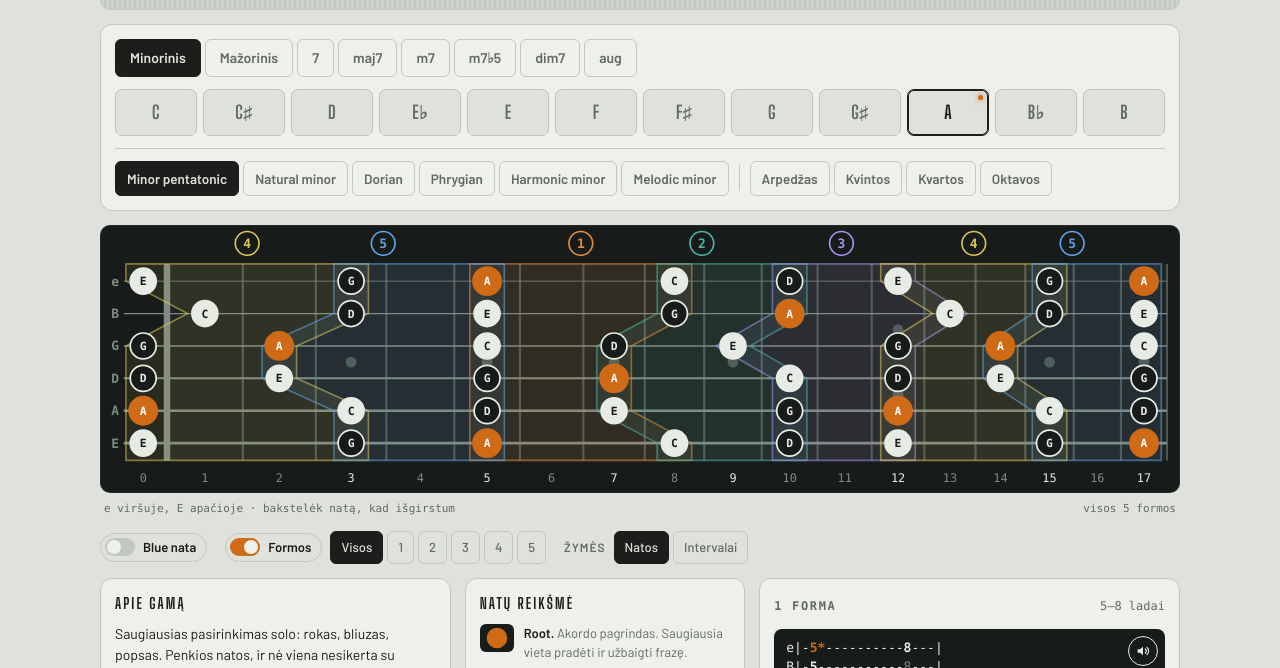
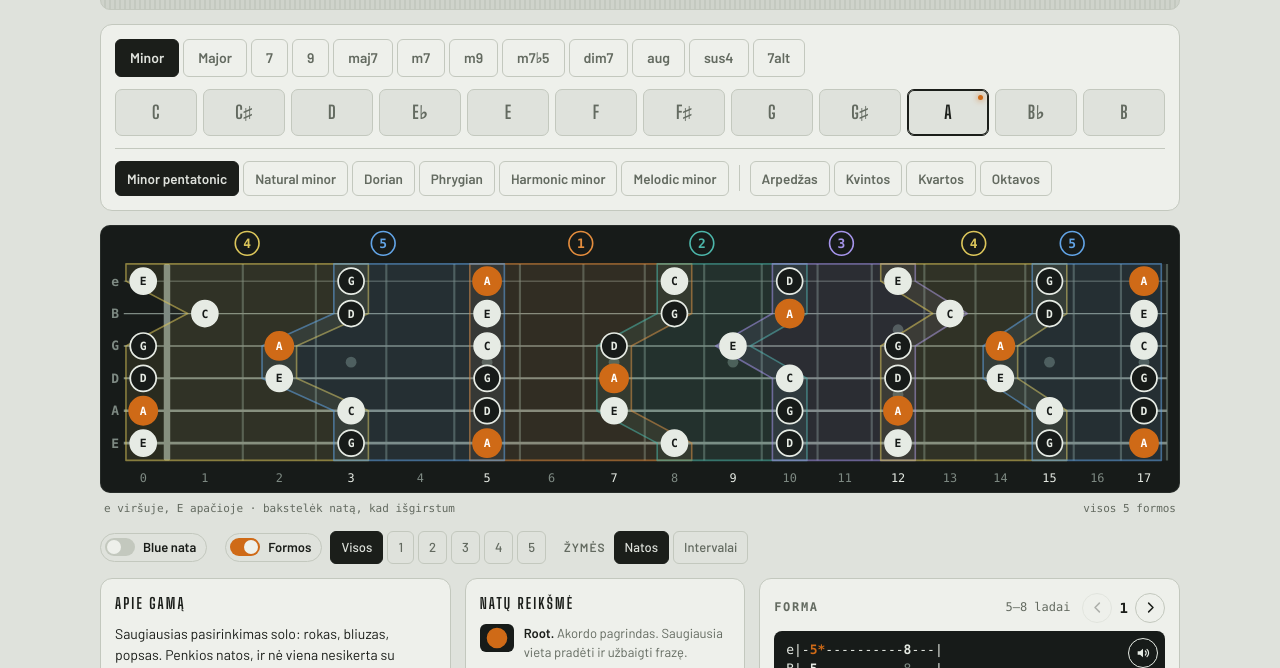
Before and after one commit to zydrunas-str/Solo, a plain HTML site: page index.html in a window 1280 px wide. Shown: the part 89-757 px from the top of the page. Drawn offline with Linux system fonts and the light colour scheme; a web font is replaced by a local one.

Commit message:
9, m9, sus4, 7alt ir Altered; formos akytė ir ‹ ›; Minor/Major
- nauji akordų tipai 9, m9, sus4, 7alt (grojamas kaip 7♯9) ir Altered gama
- akordo natos gamoje rodomos akordo vardu (pvz. 9, ♯9)
- akordų tipai: Minor, Major vietoj Minorinis, Mažorinis
- formos lange akytė (aktyvi, kai rodomos visos formos) ir ‹ › formoms perjungti
- pirštų skaičiavimas su daliniu barre (x-12-11-12-12-12), be grifų su kryžiuojamais pirštais
- jei formos ladų ribose akordo nėra, rodoma artimiausia pozicija

Co-Authored-By: Claude Opus 5.5 <noreply@anthropic.com>
Claude-Session: https://claude.ai/code/session_014j4G36mWAbvnjwZAx42Axy

```diff
--- a/index.html
+++ b/index.html
@@ -195,6 +195,8 @@ h1{font-family:var(--font-display);font-weight:800;font-size:30px;letter-spacing
 .sw{width:34px;height:28px;border-radius:6px;background:var(--screen);display:block}
 .tabhead{display:flex;align-items:center;gap:8px;flex-wrap:wrap;min-height:28px}
 .tabhead .label{margin-right:auto}
+.tabhead .label + .rng{margin-left:-2px}
+.tabhead .rng{margin-right:4px}
 .tabhead span{font-family:var(--font-mono);font-size:12px;color:var(--muted)}
 pre.tab{margin:0;background:var(--screen);color:var(--screen-ink);border-radius:8px;padding:12px 14px;font:500 14px/1.45 var(--font-mono);overflow-x:auto}
 pre.tab .t-root{color:var(--accent);font-weight:600}
@@ -302,9 +304,10 @@ pre.tab .t-name{color:var(--screen-dim)}
     <section class="card">
       <div class="tabs">
         <div class="tbox">
-          <div class="tabhead"><span class="label" id="tabTitle">1 forma</span><span id="tabRange"></span></div>
+          <div class="tabhead"><span class="label" id="tabTitle">Forma</span><span class="rng" id="tabRange"></span><span class="posnav" role="group" aria-label="Forma"><button id="formPrev" aria-label="Ankstesnė forma"><svg viewBox="0 0 24 24" aria-hidden="true"><path d="M15 5l-7 7 7 7"/></svg></button><b id="formN">1</b><button id="formNext" aria-label="Kita forma"><svg viewBox="0 0 24 24" aria-hidden="true"><path d="M9 5l7 7-7 7"/></svg></button></span></div>
           <div class="tabwrap">
             <pre class="tab" id="tab"></pre>
+            <button class="eye" id="formEye" aria-pressed="false" aria-label="Rodyti visas formas" title="Rodyti visas formas"><svg viewBox="0 0 24 24" aria-hidden="true"><path d="M2 12s3.6-6.5 10-6.5S22 12 22 12s-3.6 6.5-10 6.5S2 12 2 12z"/><circle cx="12" cy="12" r="3"/></svg></button>
             <button class="play" id="playForm" data-lab="Groti formą" aria-label="Groti formą" title="Groti formą"><svg class="i-play" viewBox="0 0 24 24" aria-hidden="true"><path class="spk" d="M4 9.5h3.5L12 5.5v13l-4.5-4H4z"/><path class="wave" d="M15.5 9a4 4 0 0 1 0 6M18 6.5a7.5 7.5 0 0 1 0 11"/></svg><svg class="i-stop" viewBox="0 0 24 24" aria-hidden="true"><rect x="7" y="7" width="10" height="10" rx="1.5"/></svg></button>
           </div>
         </div>
@@ -338,14 +341,19 @@ const FLAT  = ["C","D♭","D","E♭","E","F","G♭","G","A♭","A","B♭","B"];
 const FLAT_KEYS = { maj: new Set([1,3,5,8,10]), min: new Set([0,2,3,5,7,10]) };
 /* Chord types. fam: which key signature spells the root (minor-like or major-like); tones: [interval, label, letter degree]. */
 const CH = {
-  min:  { btn: "Minorinis", suf: "m",    fam: "min", tones: [[0,"R"],[3,"♭3"],[7,"5"]] },
-  maj:  { btn: "Mažorinis", suf: "",     fam: "maj", tones: [[0,"R"],[4,"3"],[7,"5"]] },
+  min:  { btn: "Minor",     suf: "m",    fam: "min", tones: [[0,"R"],[3,"♭3"],[7,"5"]] },
+  maj:  { btn: "Major",     suf: "",     fam: "maj", tones: [[0,"R"],[4,"3"],[7,"5"]] },
   dom7: { btn: "7",         suf: "7",    fam: "maj", tones: [[0,"R"],[4,"3"],[7,"5"],[10,"♭7"]] },
+  dom9: { btn: "9",         suf: "9",    fam: "maj", tones: [[0,"R"],[4,"3"],[7,"5"],[10,"♭7"],[2,"9"]] },
   maj7: { btn: "maj7",      suf: "maj7", fam: "maj", tones: [[0,"R"],[4,"3"],[7,"5"],[11,"7"]] },
   m7:   { btn: "m7",        suf: "m7",   fam: "min", tones: [[0,"R"],[3,"♭3"],[7,"5"],[10,"♭7"]] },
+  m9:   { btn: "m9",        suf: "m9",   fam: "min", tones: [[0,"R"],[3,"♭3"],[7,"5"],[10,"♭7"],[2,"9"]] },
   m7b5: { btn: "m7♭5",      suf: "m7♭5", fam: "min", tones: [[0,"R"],[3,"♭3"],[6,"♭5"],[10,"♭7"]] },
   dim7: { btn: "dim7",      suf: "dim7", fam: "min", tones: [[0,"R"],[3,"♭3"],[6,"♭5"],[9,"𝄫7",6]] },
-  aug:  { btn: "aug",       suf: "aug",  fam: "maj", tones: [[0,"R"],[4,"3"],[8,"♯5"]] }
+  aug:  { btn: "aug",       suf: "aug",  fam: "maj", tones: [[0,"R"],[4,"3"],[8,"♯5"]] },
+  sus4: { btn: "sus4",      suf: "sus4", fam: "maj", tones: [[0,"R"],[5,"4"],[7,"5"]] },
+  /* 7alt is voiced as 7♯9; the ♯9 is spelled like a ♭3 (A7♯9: C, not B♯), the way guitarists read it */
+  alt:  { btn: "7alt",      suf: "7alt", fam: "maj", tones: [[0,"R"],[4,"3"],[10,"♭7"],[3,"♯9",3]] }
 };
 const fam = q => CH[q] ? CH[q].fam : q;
 const spellArr = (pc, q) => FLAT_KEYS[fam(q)].has(pc) ? FLAT : SHARP;
@@ -372,7 +380,14 @@ const SETS = {
     deg: [[0,"R"],[3,"♭3"],[5,"4"],[7,"5"],[10,"♭7"]], blue: [6, "♭5"], ch: [],
     ctx: { dom7: { ch: [3], about: "Bliuzo garsas: minorinė pentatonika ant mažorinio septakordo. Rokas ir bliuzas be jos neapsieina.",
       cmp: "♭3 kertasi su akordo 3, todėl jos nelaikykite: stumkite (bend) arba slyskite į 3.",
-      chTxt: "ji kertasi su akordo 3. Būtent ši trintis ir yra bliuzas." } },
+      chTxt: "ji kertasi su akordo 3. Būtent ši trintis ir yra bliuzas." },
+      dom9: { ch: [3], about: "Bliuzo garsas ant 9 akordo: funk ir bliuzo klasika.",
+      cmp: "♭3 kertasi su akordo 3, todėl jos nelaikykite: stumkite (bend) arba slyskite į 3.",
+      chTxt: "ji kertasi su akordo 3. Būtent ši trintis ir yra bliuzas." },
+      sus4: { about: "Ant sus4 skamba švariai: tercijos nėra nei akorde, nei gamoje, o R, 4, 5 ir ♭7 tinka visos.",
+      cmp: "Natos tos pačios, tik akordo natos dabar R, 4 ir 5." },
+      alt: { about: "Hendrix akordas: 7♯9. ♯9 yra ta pati nata kaip pentatonikos ♭3, todėl minorinė pentatonika ant jo skamba natūraliai.",
+      cmp: "Natos tos pačios, tik ♭3 dabar yra akordo ♯9." } },
     about: "Saugiausias pasirinkimas solo: rokas, bliuzas, popsas. Penkios natos, ir nė viena nesikerta su akordu.",
     cmp: "Natural minor be 2 ir ♭6.",
     same: { iv: 3, q: "maj", word: "major pentatonic", n: 5 } },
@@ -429,7 +444,9 @@ const SETS = {
     chTxt: "skiria Mixolydian nuo Major. Su ja mažoras skamba bliuziškai.",
     same: { iv: 5, q: "maj", word: "Major", n: 7 },
     also: { iv: 0, q: "maj", suf: "7", txt: () => "Ant dominantinio septakordo tai pagrindinė gama." },
-    ctx: { dom7: { also: null, about: "Pagrindinė gama ant 7 akordo: rokas, bliuzas, funk, kantri." } } },
+    ctx: { dom7: { also: null, about: "Pagrindinė gama ant 7 akordo: rokas, bliuzas, funk, kantri." },
+      dom9: { also: null, about: "Pagrindinė gama ant 9 akordo: funk, soul, bliuzas." },
+      sus4: { also: null, about: "Dažniausia gama ant sus4. 3 kertasi su akordo 4, todėl ja tik praeikite arba palaukite, kol akordas išsispręs į mažorą." } } },
   lyddom: { q: "dom7", kind: "scale", btn: "Lydian dominant", name: "Lydian dominant",
     deg: [[0,"R"],[2,"2"],[4,"3"],[6,"♯4"],[7,"5"],[9,"6"],[10,"♭7"]], ch: [6],
     about: "Mixolydian su ♯4: šviesus, kiek „kosminis“ skambesys. Džiazas, fusion, kino muzika.",
@@ -456,6 +473,12 @@ const SETS = {
     deg: [[0,"R"],[2,"2"],[4,"3"],[6,"♯4"],[8,"♯5"],[10,"♭7"]], ch: [],
     about: "Simetrinė gama vien iš tonų: sapniška, neapibrėžta. Formos kartojasi kas 2 ladus.",
     cmp: "6 natos, visi tarpai po toną, todėl nėra nei kvartos, nei kvintos." },
+  alt: { q: "alt", kind: "scale", btn: "Altered", name: "altered",
+    deg: [[0,"R"],[1,"♭9",2],[3,"♯9",3],[4,"3"],[6,"♭5",5],[8,"♯5",6],[10,"♭7"]], ch: [1, 6, 8],
+    about: "Džiazo gama dominantei, kuri veda į toniką: visos įtemptos natos (♭9, ♯9, ♭5, ♯5). Skamba „išorėje“ ir stipriai traukia į kitą akordą.",
+    cmp: "R, 3 ir ♭7 iš akordo, o 5 ir 9 abiem pusėm pakeistos pustoniu.",
+    chTxt: "jos daro gamą įtemptą. Užbaikite frazę kitame akorde, ne ant jų.",
+    same: { iv: 1, q: "min", word: "melodic minor", n: 7 } },
   arp: { q: "*", kind: "arp", btn: "Arpedžas", name: "arpedžas",
     about: "Tik akordo natos. Grokite jas, kai akordas keičiasi: tada solo seka ne tik tonaciją, bet ir patį akordą." },
   p5: { q: "*", kind: "pair", btn: "Kvintos", name: "kvintos", iv: 7, lab: "5", deg: 5, pairs: [[5,4],[4,3],[3,2],[2,1],[1,0]],
@@ -467,8 +490,9 @@ const SETS = {
 };
 const ORDER = {
   min: ["mpent", "aeo", "dor", "phr", "harm", "mel"], maj: ["Mpent", "ion", "lyd", "mix"],
-  dom7: ["mix", "mpent", "Mpent", "lyddom"], maj7: ["ion", "lyd", "Mpent"], m7: ["dor", "aeo", "phr", "mpent"],
-  m7b5: ["loc", "loc2"], dim7: ["dimwh"], aug: ["wt"],
+  dom7: ["mix", "mpent", "Mpent", "lyddom"], dom9: ["mix", "Mpent", "mpent", "lyddom"],
+  maj7: ["ion", "lyd", "Mpent"], m7: ["dor", "aeo", "phr", "mpent"], m9: ["dor", "aeo", "mpent"],
+  m7b5: ["loc", "loc2"], dim7: ["dimwh"], aug: ["wt"], sus4: ["mix", "mpent", "ion"], alt: ["alt", "mpent"],
   iv: ["arp", "p5", "p4", "p8"]
 };
 const QMAP = { mpent: "Mpent", Mpent: "mpent", aeo: "ion", ion: "aeo" };
@@ -503,10 +527,12 @@ const chOf = st => st.ch.filter(i => !chordIvs().includes(i));
 function degMap() {
   const st = SET(), r = S.root, m = new Map();
   const add = (iv, l, c, d) => m.set(mod(iv), { l, c, name: nameAt(r, S.q, iv, d || degNum(l)) });
-  const T = chordIvs();
+  const T = chordIvs(), CT = new Map(CH[S.q].tones.map(([i, l, d]) => [i, [l, d]]));
   if (st.kind === "scale") {
-    for (const [iv, l, d] of st.deg)
-      add(iv, l, iv === 0 ? "root" : T.includes(iv) ? "strong" : st.ch.includes(iv) ? "char" : "weak", d);
+    for (const [iv, l, d] of st.deg) {
+      const ct = CT.get(iv);
+      add(iv, ct ? ct[0] : l, iv === 0 ? "root" : ct ? "strong" : st.ch.includes(iv) ? "char" : "weak", ct ? ct[1] : d);
+    }
     if (S.blue && st.blue) add(st.blue[0], st.blue[1], "blue");
   } else if (st.kind === "arp") {
     for (const [iv, l, d] of CH[S.q].tones) add(iv, l, iv === 0 ? "root" : "strong", d);
@@ -763,7 +789,8 @@ function drawTab() {
   const span = ({ t, c }, w) => `<span class="t-${c}">${t}</span>` + "-".repeat(w - t.length);
   let rows;
   if (isPair()) {
-    $("tabTitle").textContent = `${F.label} stygos`;
+    $("tabTitle").textContent = "Stygos";
+    $("formN").textContent = F.label;
     drawChord(0, 0);
     $("tabRange").textContent = F.pairs.length ? `${F.pairs[0].f1}–${F.pairs[F.pairs.length - 1].f2} ladai` : "";
     rows = SN.map((n, s) => {
@@ -777,7 +804,8 @@ function drawTab() {
   } else {
     /* one column per fret, so the same fret lines up on every string */
     const notes = formNotes(), lo = Math.min(...notes.map(n => n[1])), hi = Math.max(...notes.map(n => n[1]));
-    $("tabTitle").textContent = `${k + 1} forma`;
+    $("tabTitle").textContent = "Forma";
+    $("formN").textContent = k + 1;
     $("tabRange").textContent = `${lo}–${hi} ladai`;
     drawChord(lo, hi);
     rows = SN.map((n, s) => {
@@ -787,6 +815,12 @@ function drawTab() {
     });
   }
   $("tab").innerHTML = rows.join("\n");
+  $("formPrev").disabled = k === 0;
+  $("formNext").disabled = k === B.length - 1;
+  const all = !formSel();
+  $("formEye").setAttribute("aria-pressed", String(all));
+  $("formEye").setAttribute("aria-label", all ? "Rodyti tik šią formą" : "Rodyti visas formas");
+  $("formEye").title = $("formEye").getAttribute("aria-label");
   /* only the interval pairs need a word on how to read the tab */
   const help = $("tabHelp");
   help.hidden = !isPair();
@@ -823,8 +857,22 @@ function chordAt(lo, hi) {
         const mn = fr.length ? Math.min(...fr) : 0, span = fr.length ? Math.max(...fr) - mn : 0;
         if (span > 4) return;
         if (open && fr.length && Math.max(...fr) > 3) return;          /* open strings only in a real open chord */
-        const atMin = fr.filter(f => f === mn).length;
-        const fingers = open ? fr.length : (atMin > 1 ? 1 : atMin) + fr.length - atMin;
+        /* fingers: one per fretted note, but a barre (one finger flat over neighbouring strings on the same fret)
+           saves the rest; strings under a barre may be higher, never lower, open or muted */
+        let fingers = fr.length;
+        for (const b of new Set(fr)) {
+          let run = 0, start = 0, best = 0, bestStart = 0;
+          for (let i = 0; i <= 6; i++) {
+            const f = i < 6 ? cur[i] : null;
+            if (f === b) { if (!run) start = i; run++; }
+            else if (f == null || f < b) { if (run > best) { best = run; bestStart = start; } run = 0; }
+          }
+          if (best < 2) continue;
+          /* a barre above the lowest fret (ring finger, as in C9 x-3-2-3-3-3) only in grips of up to 5 strings,
+             at most 2 frets up, with nothing lower on the strings above it */
+          if (b > mn && (b - mn > 2 || pl.length > 5 || cur.slice(0, bestStart).some(f => f != null && f < b))) continue;
+          fingers = Math.min(fingers, fr.length - best + 1);
+        }
         if (fingers > 4) return;
         const sc = pl.length * 3 - inner * 3 - span - (span > 3 ? 3 : 0) - (miss.length ? 2 : 0) + (pl[0] >= 4 ? 1 : 0);
         if (sc > bestSc) { bestSc = sc; best = cur.slice(); }
@@ -878,10 +926,11 @@ function drawChord(lo, hi) {
     }
     showChord(); return;
   }
-  const v = chordAt(lo, hi);
+  chordL = chordList().slice();
+  /* no grip inside the form's frets: take the nearest position */
+  const v = chordAt(lo, hi) || chordL.slice().sort((a, b) => Math.abs(posOf(a) - lo) - Math.abs(posOf(b) - lo))[0];
   box.hidden = !v;
   if (!v) { curChord = null; drawChordOverlay(); return; }
-  chordL = chordList().slice();
   chordI = chordL.findIndex(x => x.join(",") === v.join(","));
   if (chordI < 0) { chordL.push(v); chordL.sort((a, b) => posOf(a) - posOf(b)); chordI = chordL.indexOf(v); }
   showChord();
@@ -903,6 +952,16 @@ function showChord() {
     return `${n}|-<span class="t-${iv === 0 ? "root" : "strong"}">${t}</span>${"-".repeat(4 - t.length)}| <span class="t-name">${names.get(iv)}</span>`;
   }).join("\n");
 }
+/* form nav: ‹ › step through the forms (same as the 1 2 3 buttons); the eye switches between all forms and the last one */
+let lastBox = 0;
+const pickBox = k => { S.group = true; S.box = k; lastBox = k; render(true); };
+$("formPrev").addEventListener("click", () => { const k = formSel() ? S.box : 0; if (k > 0) pickBox(k - 1); });
+$("formNext").addEventListener("click", () => { const k = formSel() ? S.box : 0; if (k < B.length - 1) pickBox(k + 1); });
+$("formEye").addEventListener("click", () => {
+  if (formSel()) { lastBox = S.box; S.box = -1; S.group = true; render(); }
+  else pickBox(Math.min(lastBox, B.length - 1));
+});
+
 /* the chosen grip on the fretboard: own note circles on top (a chord tone may be outside the scale), × for muted strings */
 let chordView = false;
 function drawChordOverlay(scroll) {
@@ -993,7 +1052,7 @@ onBtn("ivSets", b => { if (S.set !== b.dataset.v) S.box = -1; S.set = b.dataset.
 onBtn("labSeg", b => { S.labels = b.dataset.v; render(); });
 $("blueSw").addEventListener("click", () => { S.blue = !S.blue; render(); });
 $("groupSw").addEventListener("click", () => { S.group = !S.group; render(); });
-onBtn("boxSeg", b => { S.box = +b.dataset.v; render(true); });
+onBtn("boxSeg", b => { S.box = +b.dataset.v; if (S.box >= 0) lastBox = S.box; render(true); });
 $("jam").addEventListener("click", e => { const b = e.target.closest("[data-pick]"); if (!b) return; S.group = true; S.box = +b.dataset.pick; render(true); });
 $("fb").addEventListener("click", e => {
   const n = e.target.closest(".note");
@@ -1005,7 +1064,7 @@ $("fb").addEventListener("click", e => {
     return;
   }
   const bx = e.target.closest("[data-box]");
-  if (bx) { const k = +bx.dataset.box; S.box = S.box === k ? -1 : k; render(); }
+  if (bx) { const k = +bx.dataset.box; S.box = S.box === k ? -1 : k; if (S.box >= 0) lastBox = S.box; render(); }
 });
 
 /* ---------- sound: plucked-string model (Karplus–Strong), acoustic guitar: body resonance, soft top */
```
